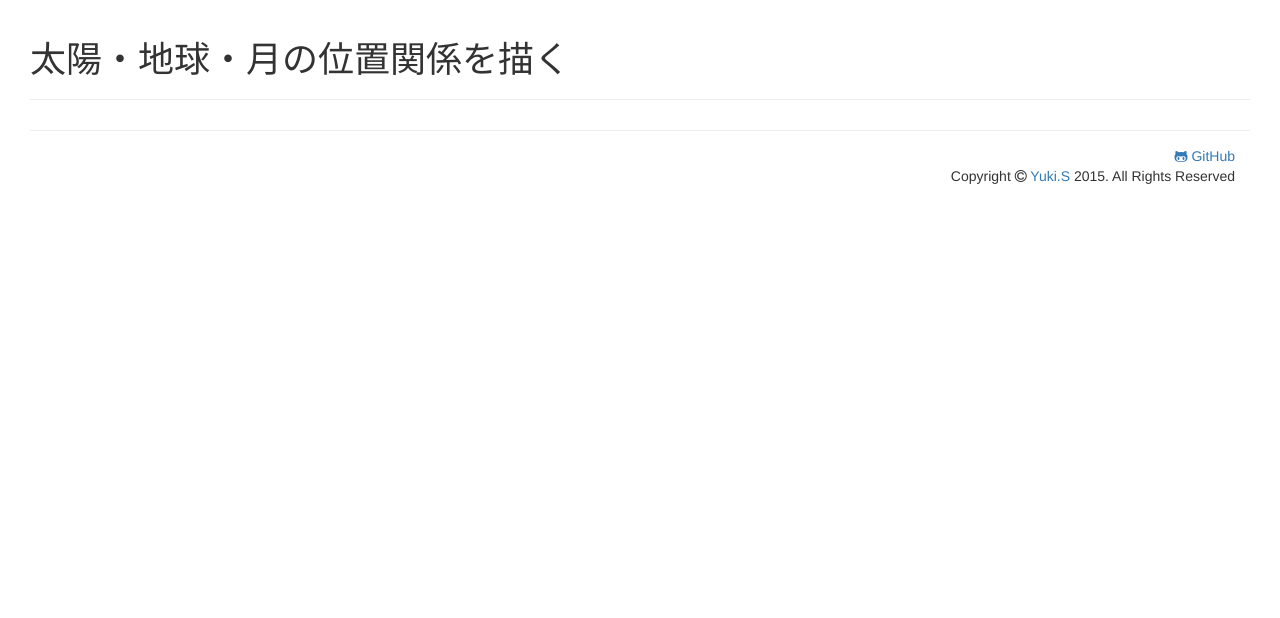
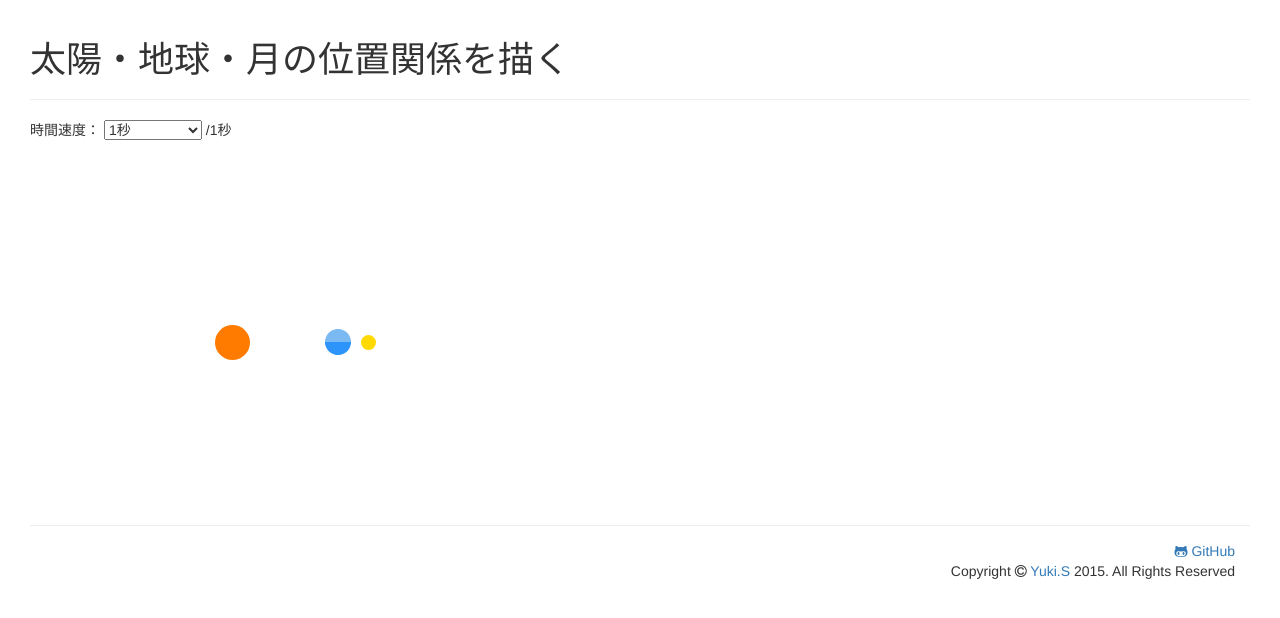
Before and after one commit to yukisov/sun-earth-moon, a plain HTML site: page public/sun_earth_moon.html in a window 1280 px wide. Drawn offline with nearby package versions, Linux system fonts and the light colour scheme.

Commit message:
Implement some functions

```diff
--- a/public/css/sun_earth_moon.css
+++ b/public/css/sun_earth_moon.css
@@ -8,3 +8,45 @@ body {
   padding-top:15px;
   padding-bottom:15px;
 }
+
+.starContainer {
+  position: relative;
+  width: 340px;
+  height: 340px;
+  margin: 15px;
+}
+
+.sun {
+  position: absolute;
+  -webkit-border-radius: 50%;
+  -moz-border-radius: 50%;
+  border-radius: 50%;
+  background-color: #ff7b00;
+  width: 35px;
+  height: 35px;
+}
+
+.earth {
+  position: absolute;
+  /*-webkit-border-radius: 50%;
+  -moz-border-radius: 50%;
+  border-radius: 50%;
+  background-color: #008cff;*/
+  /*background-color: #6cb7f4;*/
+  /*width: 26px;
+  height: 26px;*/
+}
+
+.moon {
+  position: absolute;
+  -webkit-border-radius: 50%;
+  -moz-border-radius: 50%;
+  border-radius: 50%;
+  background-color: #ffd900;
+  width: 15px;
+  height: 15px;
+}
+
+#multi-speed {
+  width: 7em;
+}
--- a/public/js/sun_earth_moon.js
+++ b/public/js/sun_earth_moon.js
@@ -1,14 +1,161 @@
+/**
+ * @TODO: 地球の自転がおかしい
+ */
 (function(global){
   "use strict";
 
   global.app = global.app || {};
+
+
+  global.app.Star = function(id, options){
+    if (typeof options === 'undefined') {
+      options = {};
+    }
+    this.elmSpeed = options.elmSpeed || $('#multi-speed');
+    this.id = id;
+    this.elm = $('#' + id);
+    this.centerObj = options.centerObj || { top: 0, left: 0 };
+    this.initialTop = options.top || (this.centerObj.elm.position().top - this.centerObj.elm.height()/2 + this.elm.height()/2 );
+    this.initialLeft = options.left || (this.centerObj.elm.position().left - this.centerObj.elm.width()/2 + this.elm.width()/2);
+    this.rotateR = (function(centerObj){
+      if ('rotateR' in options) {
+        return options.rotateR;
+      } else if (typeof centerObj === 'object' && typeof centerObj.elm === 'object') {
+        return centerObj.elm.width() * 3.0;
+      } else {
+        return 0;
+      }
+    })(this.centerObj);
+    this.w = options.w || (360/365) * (Math.PI/180); // 角速度（公転）[ラジアン]
+    this.selfW = options.selfW || (360/(24 * 60 * 60)); // 角速度（自転）[度]
+    this.interval = 100; // [ms]
+    this.selfRotateInterval = 100; // [ms]
+    this.rotatable = ('rotatable' in options) ? options.rotatable : true;
+    this.selfRotatable = ('selfRotatable' in options) ? options.selfRotatable : false;
+    this.init();
+    if (this.selfRotatable) {
+      this.selfRotate();
+    }
+    if (this.rotatable) {
+      this.rotate();
+    }
+  };
+  global.app.Star.prototype = {
+    init: function() {
+      this.elm.css({
+        top: this.initialTop + 'px',
+        left: this.initialLeft + 'px'
+      })
+        .show();
+    },
+    selfRotate: function() {
+      var that = this,
+          speed,
+          intR = 0,
+          R = 0.0;
+      setInterval(function() {
+        speed = (function(){
+          var speed_tmp = that.elmSpeed.val();
+          if (!isNaN(speed_tmp) && speed_tmp > 0) {
+            return parseInt(speed_tmp);
+          }
+          return 1;
+        })();
+        R += that.selfW * (speed / (1000/that.selfRotateInterval));
+        if (speed >= 86400) {
+          // skip
+        } else {
+          if (Math.floor(R) > intR) {
+            intR = Math.floor(R);
+            that.elm.velocity({
+              rotateZ : intR + 'deg'
+              //rotateZ : '+=2deg'
+            });
+          }
+        }
+      }, that.selfRotateInterval);
+    },
+    rotate: function() {
+      var that = this,
+          R = 0;
+
+      setInterval(function(){
+        var speed,
+            centerObjPos = that.centerObj.elm.position(),
+            left = ( centerObjPos.left + (that.centerObj.elm.width()/2)
+                    - (that.elm.width()/2) + ( that.rotateR * Math.cos( R ) )),
+            top = ( centerObjPos.top + (that.centerObj.elm.height()/2)
+                    - (that.elm.height()/2) - ( that.rotateR * Math.sin( R ) ));
+        that.elm.css({
+          left: left + 'px',
+          top: top + 'px'
+        });
+        speed = (function(){
+          var speed_tmp = that.elmSpeed.val();
+          if (!isNaN(speed_tmp) && speed_tmp > 0) {
+            return parseInt(speed_tmp);
+          }
+          return 1;
+        })();
+        R += (that.w * (speed / (1000/that.interval)));
+      }, that.interval);
+
+    }
+  };
+
+
+  global.app.solarSystem = (function(global){
+
+    var container, sun, earth, moon, cooCenter,
+        multiSpeed = {};
+
+    var run = function() {
+
+      initialize();
+
+    };
+
+    var initialize = function() {
+
+      multiSpeed = $('#multi-speed');
+      container = $('#starContainer');
+      cooCenter = {
+        top: container.height()/2,
+        left: container.width()/2
+      };
+      sun  = new global.app.Star('sun', {
+        top: cooCenter.top,
+        left: cooCenter.left,
+        rotatable: false
+      });
+      earth  = new global.app.Star('earth', {
+        centerObj: sun,
+        w: (360/(365 * 24 * 60 * 60)) * (Math.PI/180),
+        selfW: 360/(24 * 60 * 60),
+        selfRotatable: true
+      });
+      moon  = new global.app.Star('moon', {
+        centerObj: earth,
+        rotateR: earth.elm.width()*1.2,
+        w: (360/(30 * 24 * 60 * 60)) * (Math.PI/180)
+      });
+
+    };
+
+    return {
+      run: run,
+      multiSpeed: multiSpeed
+    };
+
+  })(global);
+
 
   //------------
   // Main
   //------------
   $(function(){
 
-    console.log('Start!');
+    global.app.solarSystem.run();
 
   });
 
--- a/public/sun_earth_moon.html
+++ b/public/sun_earth_moon.html
@@ -29,8 +29,24 @@
       </h1>
     </div>
 
-
-
+    時間速度：
+    <select id="multi-speed">
+      <option value="1">1秒</option>
+      <option value="60">1分</option>
+      <option value="3600">1時間</option>
+      <option value="21600">6時間</option>
+      <option value="43200">12時間</option>
+      <option value="86400">1日</option>
+      <option value="604800">1週間</option>
+      <option value="2592000">約1ヶ月</option>
+      <!--<option value="31536000">約1年</option>-->
+    </select> /1秒
+    <div id="starContainer" class="starContainer">
+      <div id="sun" class="sun" style="display: none;"></div>
+      <!--<div id="earth" class="earth" style="display: none;"></div>-->
+      <img id="earth" class="earth" style="display: none;" src="img/earth.png"></img>
+      <div id="moon" class="moon" style="display: none;"></div>
+    </div>
 
     <div class="container-fluid footer">
       <div class="row">
@@ -46,6 +62,8 @@
 
   <!-- jQuery (necessary for Bootstrap's JavaScript plugins) -->
   <script src="https://ajax.googleapis.com/ajax/libs/jquery/1.11.3/jquery.min.js"></script>
+  <script src="https://cdnjs.cloudflare.com/ajax/libs/velocity/1.1.0/velocity.js"></script>
+
   <!-- Include all compiled plugins (below), or include individual files as needed -->
   <script src="https://maxcdn.bootstrapcdn.com/bootstrap/3.3.5/js/bootstrap.min.js"></script>
   <script src="http://code.highcharts.com/highcharts.js"></script>
```
Also changed, not shown: public/img/earth.png (added).
